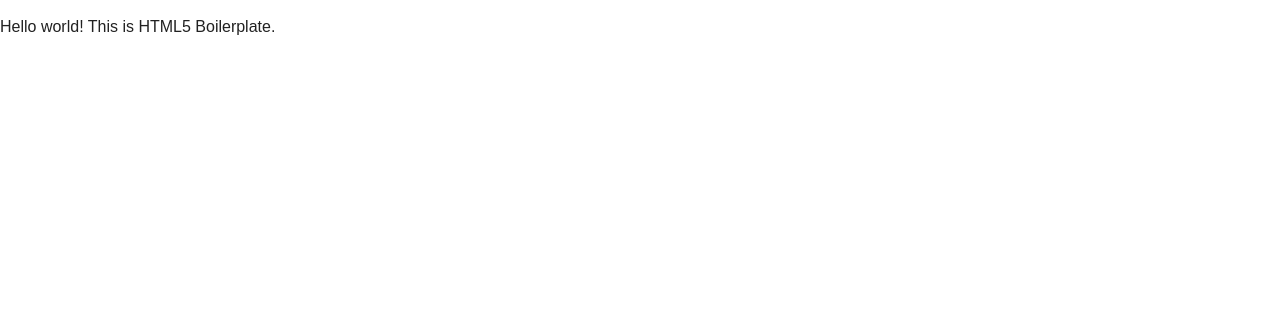
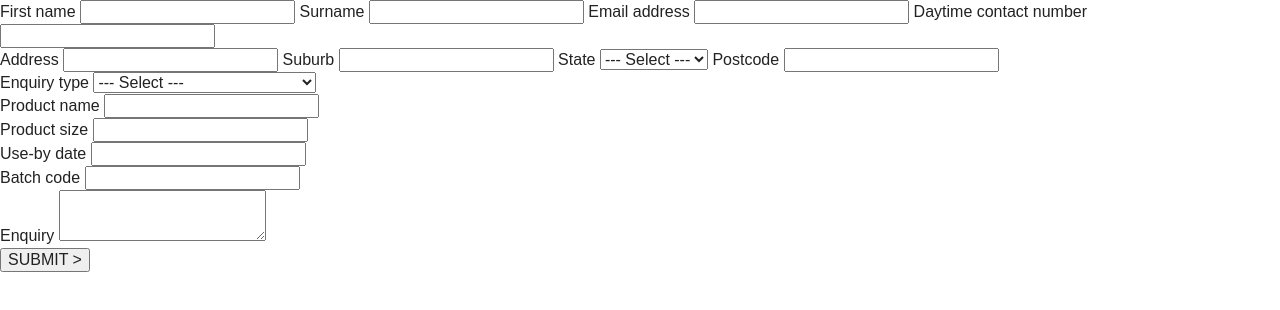
Before and after one commit to maria-pap/contactForm, a plain HTML site: page index.html in a window 1280 px wide. Drawn offline with nearby package versions, Linux system fonts and the light colour scheme.

Commit message:
Added contact form markup in index.html

```diff
--- a/index.html
+++ b/index.html
@@ -3,13 +3,11 @@
 <head>
     <meta charset="utf-8">
     <meta http-equiv="x-ua-compatible" content="ie=edge">
-        <title></title>
+    <title>Contact form</title>
     <meta name="description" content="">
     <meta name="viewport" content="width=device-width, initial-scale=1">
-
     <link rel="apple-touch-icon" href="apple-touch-icon.png">
     <!-- Place favicon.ico in the root directory -->
-
     <link rel="stylesheet" href="css/normalize.css">
     <link rel="stylesheet" href="css/main.css">
     <script src="js/vendor/modernizr-2.8.3.min.js"></script>
@@ -18,23 +16,76 @@
     <!--[if lt IE 8]>
         <p class="browserupgrade">You are using an <strong>outdated</strong> browser. Please <a href="http://browsehappy.com/">upgrade your browser</a> to improve your experience.</p>
     <![endif]-->
+    <!-- Add your site or application content here -->
+    <form id="contactForm" name="contactForm" method="get">
+        <fieldset>
+            <legend></legend>
+            <label for="firstName" class="requiredLabel">First name</label>
+            <input id="firstName" name="firstName" type="text" required />
+            <label for="surname" class="requiredLabel">Surname</label>
+            <input id="surname" name="surname" type="text" required />
+            <label for="emailAddress" class="requiredLabel">Email address</label>
+            <input id="emailAddress" name="emailAddress" type="text" required />
+            <label for="daytimeContact" class="requiredLabel">Daytime contact number</label>
+            <input id="daytimeContact" name="daytimeContact" type="text" required />
+        </fieldset>
+        <fieldset>
+            <legend></legend>
+            <label for="address" class="requiredLabel">Address</label>
+            <input id="address" name="address" type="text" required />
+            <label for="suburb" class="requiredLabel">Suburb</label>
+            <input id="suburb" name="suburb" type="text" required />
+            <label for="state" class="requiredLabel">State</label>
+            <select id="state" name="state" required>
+                <option value="">--- Select ---</option>
+                <option value="ACT">ACT</option>
+                <option value="NSW">NSW</option>
+                <option value="NT">NT</option>
+                <option value="QLD">QLD</option>
+                <option value="SA">SA</option>
+                <option value="TAS">TAS</option>
+                <option value="VIC">VIC</option>
+                <option value="WA">WA</option>
+            </select>
+            <label for="postcode" class="requiredLabel">Postcode</label>
+            <input id="postcode" name="postcode" type="text" required />
+        </fieldset>
 
-        <!-- Add your site or application content here -->
-        <p>Hello world! This is HTML5 Boilerplate.</p>
+        <fieldset>
+            <legend></legend>
+            <label for="enquiryType" class="requiredLabel redletters">Enquiry type</label>
+            <select id="enquiryType" name="enquiryType" required>
+                <option value="">--- Select ---</option>
+                <option value="general">General enquiry</option>
+                <option value="product">Product feedback or enquiry</option>
+                <option value="complaint">Product complaint</option>
+            </select>
 
+            <div class="complaintDepedent">
+                <label for="productName">Product name</label>
+                <input id="productName" name="productName" type="text" />
+            </div>
+            <div class="complaintDepedent">
+                <label for="productSize">Product size</label>
+                <input id="productSize" name="productSize" type="text" />
+            </div>
+            <div class="complaintDepedent">
+                <label for="usedByDate">Use-by date</label>
+                <input id="usedByDate" name="usedByDate" type="text" />
+            </div>
+            <div class="complaintDepedent">
+                <label for="batchCode">Batch code</label>
+                <input id="batchCode" name="batchCode" type="text" />
+            </div>
+
+            <label for="enquiryText">Enquiry</label>
+            <textarea id="enquiryText" name="enquiryText"></textarea>
+        </fieldset>
+        <input id="btnSubmit" name="btnSubmit" type="submit" value="SUBMIT >" />
+    </form>
     <script src="https://ajax.googleapis.com/ajax/libs/jquery/1.11.3/jquery.min.js"></script>
     <script>window.jQuery || document.write('<script src="js/vendor/jquery-1.11.3.min.js"><\/script>')</script>
     <script src="js/plugins.js"></script>
     <script src="js/main.js"></script>
-
-        <!-- Google Analytics: change UA-XXXXX-X to be your site's ID. -->
-        <script>
-            (function(b,o,i,l,e,r){b.GoogleAnalyticsObject=l;b[l]||(b[l]=
-            function(){(b[l].q=b[l].q||[]).push(arguments)});b[l].l=+new Date;
-            e=o.createElement(i);r=o.getElementsByTagName(i)[0];
-            e.src='https://www.google-analytics.com/analytics.js';
-            r.parentNode.insertBefore(e,r)}(window,document,'script','ga'));
-            ga('create','UA-XXXXX-X','auto');ga('send','pageview');
-        </script>
 </body>
 </html>
```
Lines whose indentation alone changed are shown as unchanged.
